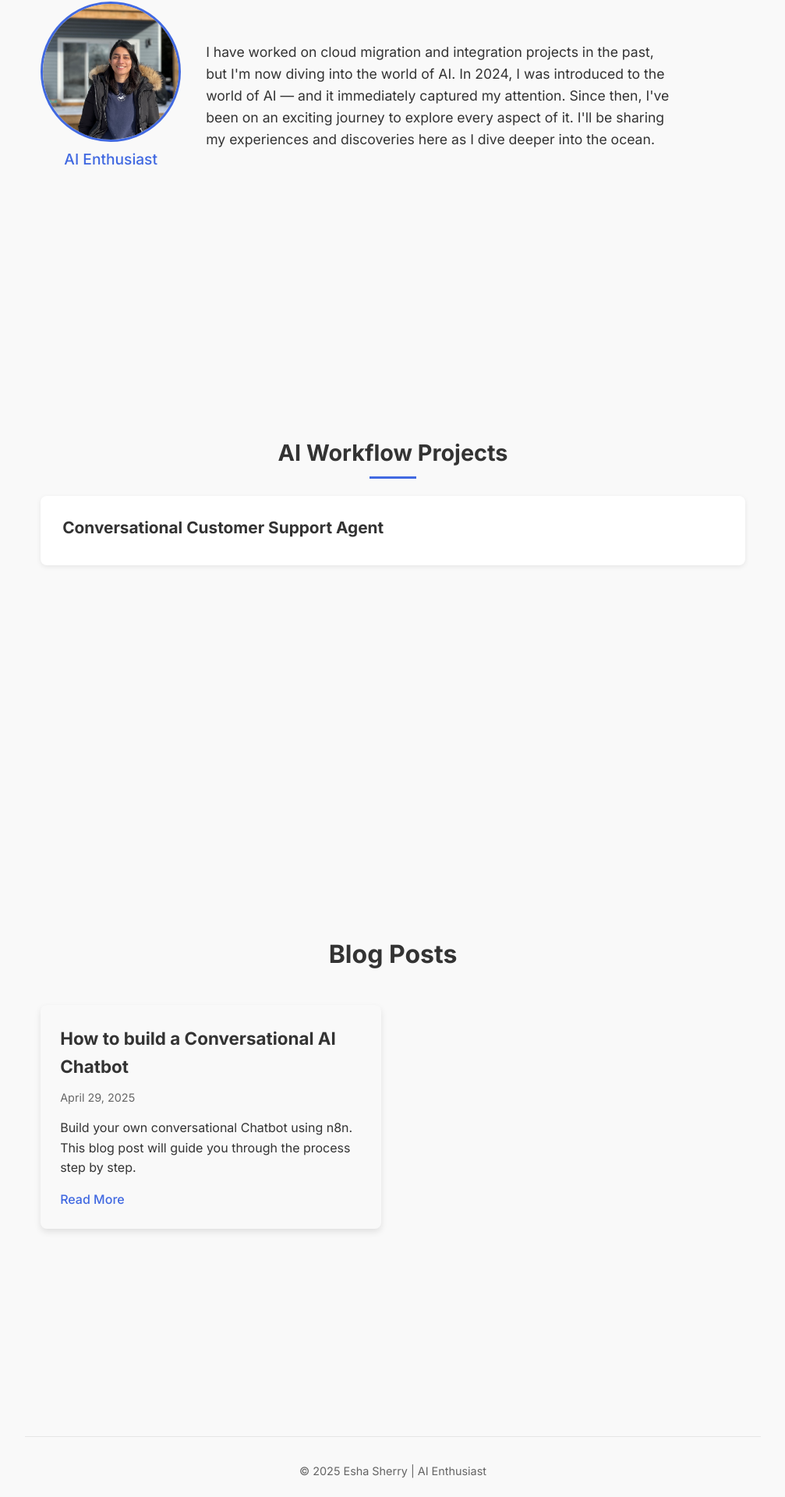
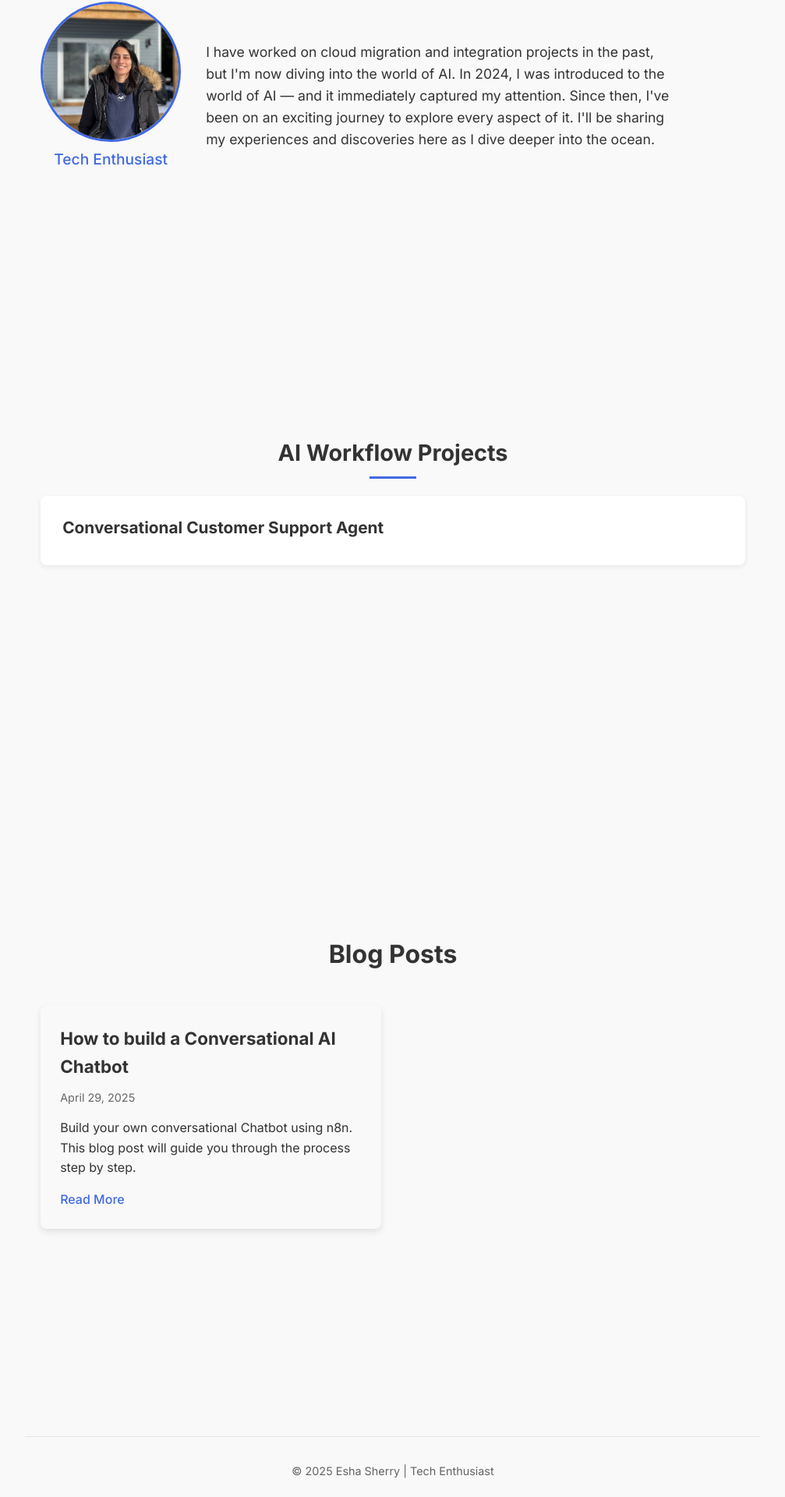
Before and after one commit to eshasherry/portfolio, a React (Vite) app: page / in a window 1280 px wide. Shown: the part 302-2222 px from the top of the page at 78% size, without its empty margins (136-1143 px from the left). Built offline with nearby package versions, Linux system fonts and the light colour scheme.

Commit message:
title update

```diff
--- a/src/App.jsx
+++ b/src/App.jsx
@@ -172,7 +172,7 @@ function App() {
                 e.target.src = "https://via.placeholder.com/180";
               }}
           />
-          <h2>AI Enthusiast</h2>
+          <h2>Tech Enthusiast</h2>
         </div>
 
         <div className="profile-content">
@@ -238,7 +238,7 @@ function App() {
 
       {/* Footer */}
       <footer>
-        <p>© 2025 Esha Sherry | AI Enthusiast</p>
+        <p>© 2025 Esha Sherry | Tech Enthusiast</p>
       </footer>
     </div>
   )
```
